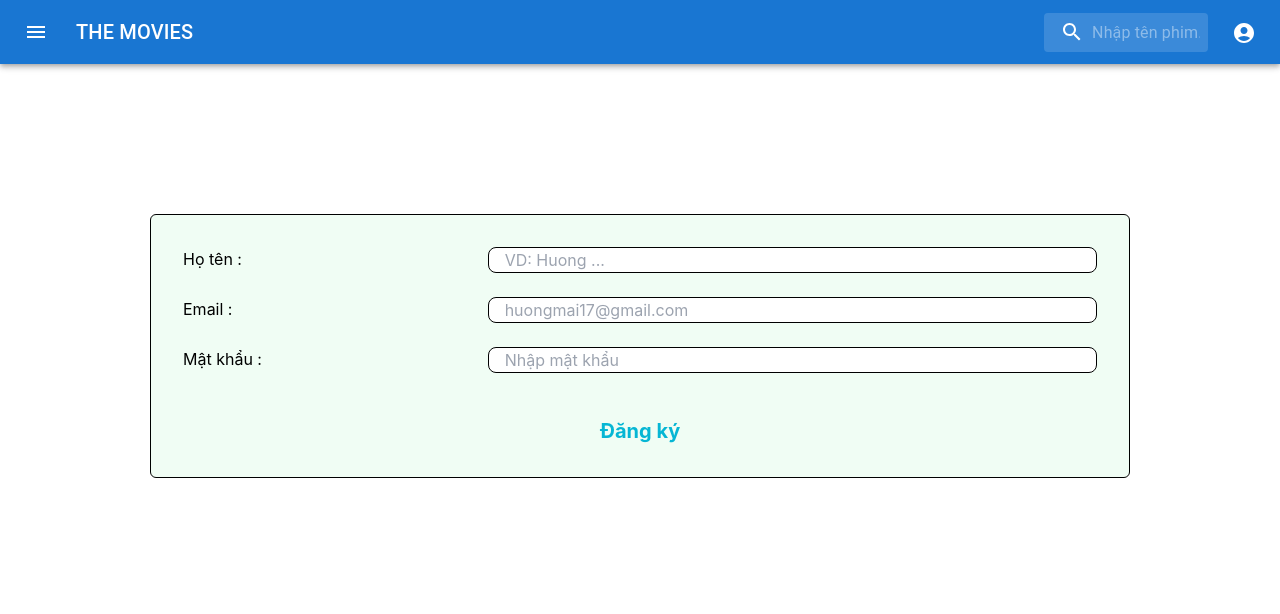
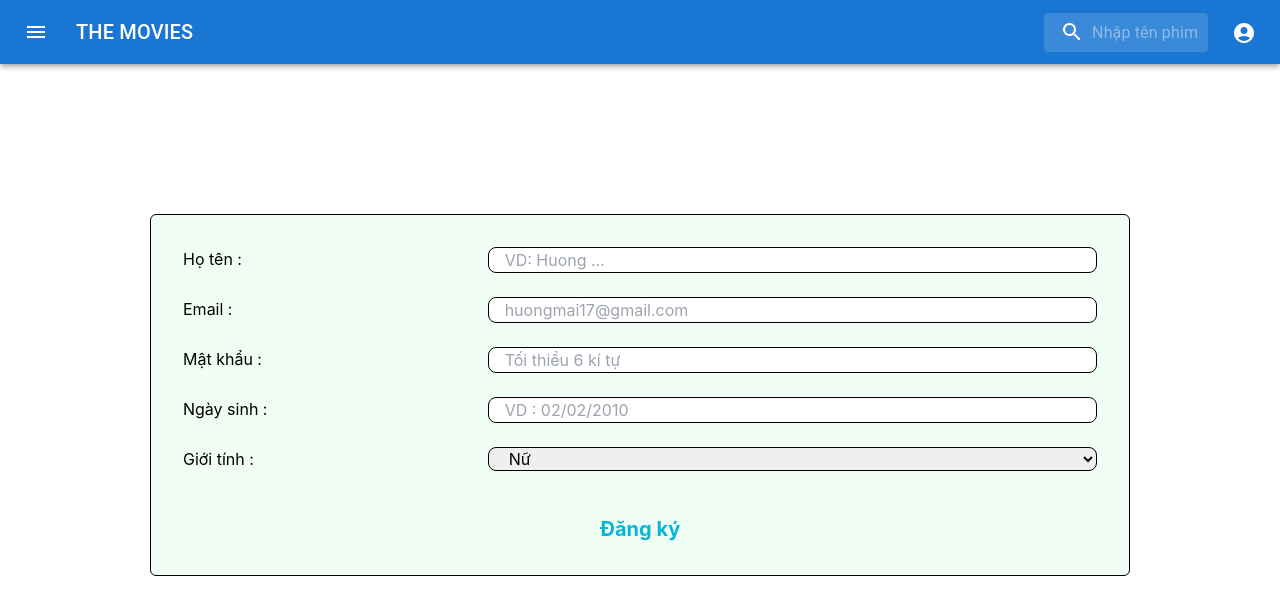
Before and after one commit to tungbach92/movie-search-app, a React (Create React App) app: page /register in a window 1280 px wide. Shown: the top 614 px of the page. Built offline with nearby package versions, Linux system fonts and the light colour scheme; no server answers.

Commit message:
ko bi log out khi refresh

```diff
--- a/src/App.js
+++ b/src/App.js
@@ -1,4 +1,4 @@
-import React from 'react';
+import React, { useEffect } from 'react';
 import './App.css';
 import Pages from './components/Pages';
 import { Routes, Route, BrowserRouter } from "react-router-dom";
@@ -7,8 +7,27 @@ import MovieDetail from './components/common/MovieDetail';
 import Login from './components/common/Login';
 import Register from './components/common/Register';
 import Logout from './components/common/Logout';
+import { onAuthStateChanged } from "firebase/auth";
+import { auth } from './firebaseConfig';
+import { useAtom } from 'jotai';
+import { userAtom } from './store/user.atom';
 
 function App() {
+  const [, setUser] = useAtom(userAtom)
+
+  useEffect(() => {
+    onAuthStateChanged(auth, (user) => {
+      if (user) {
+        // User is signed in, see docs for a list of available properties
+        // https://firebase.google.com/docs/reference/js/auth.user
+        setUser(user)
+      } else {
+        // User is signed out
+        // ...
+        setUser(null)
+      }
+    });
+  },[])
 
   return (
     <BrowserRouter>
--- a/src/components/Header/MovieSearch.js
+++ b/src/components/Header/MovieSearch.js
@@ -16,6 +16,7 @@ import Menu from '@mui/material/Menu';
 import MenuItem from '@mui/material/MenuItem';
 import AccountCircleIcon from '@mui/icons-material/AccountCircle';
 import { loginAtom } from '../../store/Login.atom';
+import { userAtom } from '../../store/user.atom';
 
 const Search = styled('div')(({ theme }) => ({
     position: 'relative',
@@ -57,6 +58,7 @@ function MovieSearch() {
 
     const navigate = useNavigate()
     const [isLoggedIn] = useAtom(loginAtom)
+    const [user] = useAtom(userAtom)
 
     // dùng cho nút search
     const [search, setSearch] = useAtom(searchAtom)
@@ -106,7 +108,7 @@ function MovieSearch() {
                         <AccountCircleIcon onClick={handleClick} />
 
                         <Menu id="basic-menu" anchorEl={anchorEl} open={open} onClose={handleClose}>
-                            {!isLoggedIn ?
+                            {!user ?
                                 (
                                     <div>
                                         <MenuItem onClick={() => {
--- a/src/components/common/Login.js
+++ b/src/components/common/Login.js
@@ -7,9 +7,10 @@ import MovieSearch from '../Header/MovieSearch';
 import { signInWithEmailAndPassword } from 'firebase/auth';
 import Pages from '../Pages';
 import { auth } from '../../firebaseConfig';
+import { userAtom } from '../../store/user.atom';
 
 function Login() {
-    const [isLoggedIn, setIsLoggedIn] = useAtom(loginAtom);
+    const [user, setUser] = useAtom(userAtom)
     const [username, setUsername] = useState('');
     const [password, setPassword] = useState('');
 
@@ -18,8 +19,8 @@ function Login() {
 
         try {
             // Sử dụng hàm signInWithEmailAndPassword để đăng nhập với email và mật khẩu
-            await signInWithEmailAndPassword(auth, username, password);
-            setIsLoggedIn(true); // Nếu đăng nhập thành công, setIsLoggedIn(true) để chuyển trạng thái đăng nhập
+            const user = await signInWithEmailAndPassword(auth, username, password);
+            setUser(user);
         } catch (error) {
             // Xử lý lỗi từ Firebase và hiển thị thông báo lỗi tương ứng
             const errorCode = error.code;
@@ -30,7 +31,7 @@ function Login() {
 
     return (
         <div>
-            {isLoggedIn ? (
+            {user ? (
                 <div>
                     <Pages />
                 </div>
--- a/src/components/common/Logout.js
+++ b/src/components/common/Logout.js
@@ -9,21 +9,23 @@ import { useNavigate } from 'react-router-dom';
 import { useAtom } from 'jotai';
 import { logoutAtom } from '../../store/Logout.atom';
 import { loginAtom } from '../../store/Login.atom'
+import { userAtom } from '../../store/user.atom';
 
 function Logout() {
 
     const [isLogout] = useAtom(logoutAtom)
-    const [isLoggedIn, setIsLoggedIn] = useAtom(loginAtom)
+    // const [isLoggedIn, setIsLoggedIn] = useAtom(loginAtom)
 
     const [open, setOpen] = React.useState(true);
     const navigate = useNavigate();
+    const [user, setUser] = useAtom(userAtom)
 
     const handleClickOpen = () => {
         setOpen(true);
     }
 
     const handleLogout = () => {
-        setIsLoggedIn(false);
+        setUser(null)
         navigate('/login');
     };
 
--- a/src/components/common/MovieDetail.js
+++ b/src/components/common/MovieDetail.js
@@ -15,6 +15,7 @@ import MovieSearch from '../Header/MovieSearch';
 import FacebookIcon from '@mui/icons-material/Facebook';
 import YouTubeIcon from '@mui/icons-material/YouTube';
 import TwitterIcon from '@mui/icons-material/Twitter';
+import { userAtom } from '../../store/user.atom';
 
 function MovieDetail() {
 
@@ -25,6 +26,7 @@ function MovieDetail() {
     const navigate = useNavigate();
 
     const [isLoggedIn] = useAtom(loginAtom)
+    const [user] = useAtom(userAtom)
 
     const [open, setOpen] = React.useState(true);
 
@@ -47,7 +49,7 @@ function MovieDetail() {
     }, [id, popularMovies]);
 
     // Bạn cần kiểm tra isLoggedIn ở đây và hiển thị dialog chỉ khi người dùng chưa đăng nhập
-    if (!isLoggedIn) {
+    if (!user) {
         return (
             <Dialog aria-labelledby="alert-dialog-title" aria-describedby="alert-dialog-description"
                 open={open}
--- a/src/components/common/Register.js
+++ b/src/components/common/Register.js
@@ -6,8 +6,11 @@ import { auth } from '../../firebaseConfig';
 const defaultData = {
   fullName: '',
   email: '',
-  password: ''
+  password: '',
+  birthdate: '',
+  gender: 'female',
 }
+
 function Register() {
 
   const [formData, setFormData] = useState(defaultData);
@@ -20,16 +23,19 @@ function Register() {
   const handleRegister = async () => {
     try {
       const { email, password } = formData
-      console.log(email, password)
-      if (!email || !password) return;
-      await createUserWithEmailAndPassword(auth, email, password).then(user => {
-        alert('dang ky thanh cong roi')
-      })
+
+      if (!email || !password) {
+        alert('Vui lòng nhập email và mật khẩu.');
+        return;
+      }
+
+      await createUserWithEmailAndPassword(auth, email, password)
+      alert('ok')
 
     } catch (error) {
       alert("Lỗi đăng ký:", error);    // Xử lý lỗi nếu đăng ký không thành công
     } finally {
-      // setFormData(defaultData)
+      setFormData(defaultData)
     }
   };
 
@@ -59,14 +65,35 @@ function Register() {
               />
             </div>
             <div className='pb-6 grid grid-cols-3'>
-              <label htmlFor="fullName"> Mật khẩu :</label>
+              <label htmlFor="password"> Mật khẩu :</label>
               <input type="text" name="password" id="password" required
-                placeholder='Nhập mật khẩu'
+                placeholder='Tối thiểu 6 kí tự'
                 className='border border-solid border-current rounded-lg col-span-2 pl-4'
                 value={formData.password}
                 onChange={handleChange}
               />
             </div>
+          </div>
+          <div className='pb-6 grid grid-cols-3'>
+            <label htmlFor="birthdate"> Ngày sinh :</label>
+            <input type="text" name="birthdate" id="birthdate" required
+              placeholder='VD : 02/02/2010'
+              className='border border-solid border-current rounded-lg col-span-2 pl-4'
+              value={formData.birthdate}
+              onChange={handleChange}
+            />
+          </div>
+          <div className='pb-6 grid grid-cols-3'>
+            <label htmlFor="gender"> Giới tính :</label>
+            <select name="gender" id="gender" required
+              className='border border-solid border-current rounded-lg col-span-2 pl-4'
+              value={formData.gender}
+              onChange={handleChange}
+            >
+              <option value="male">Nam</option>
+              <option value="female">Nữ</option>
+              <option value="other">Khác</option>
+            </select>
           </div>
 
           <div onClick={handleRegister} className='text-xl font-bold text-center pt-5 text-cyan-500 '>
--- /dev/null
+++ b/src/store/user.atom.js
@@ -0,0 +1,3 @@
+import { atom } from "jotai";
+
+export const userAtom = atom(null)
```
Also changed, not shown: 1 other file (tests, documents, lock files or other folders).
